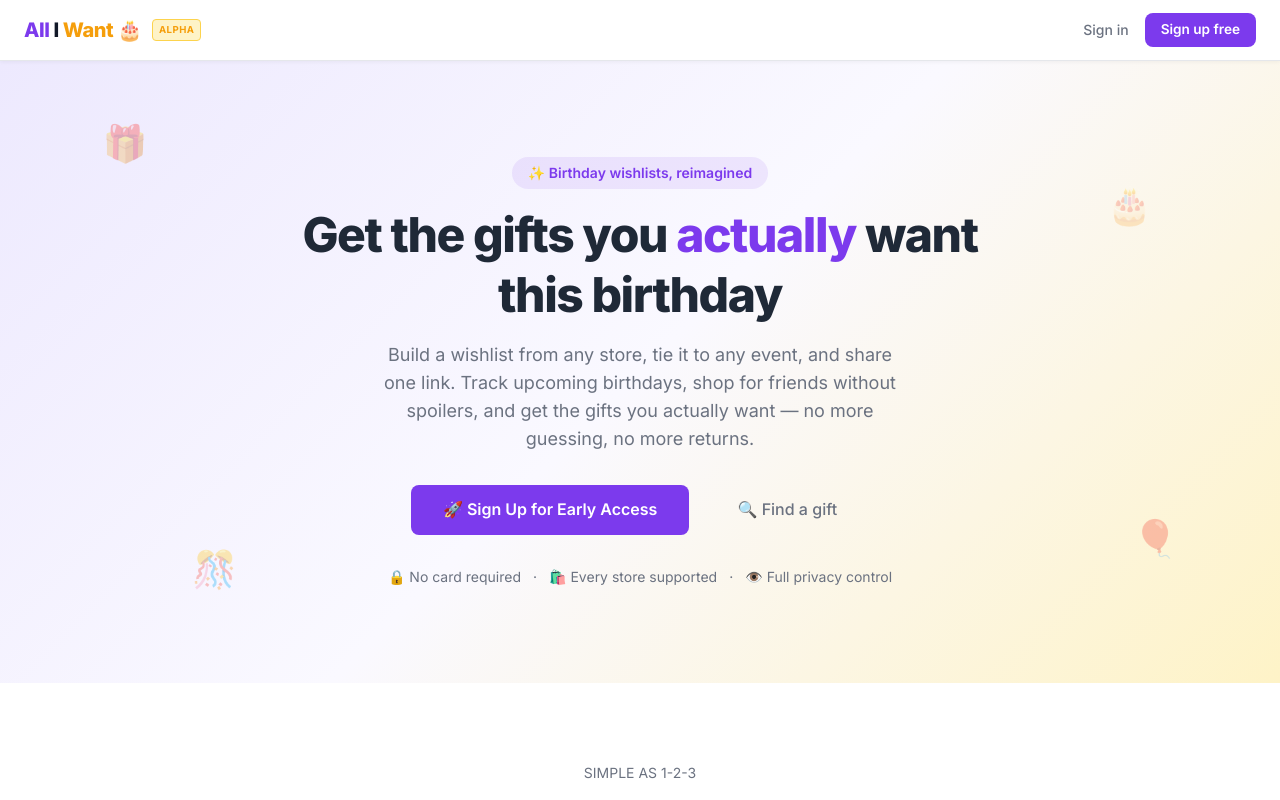
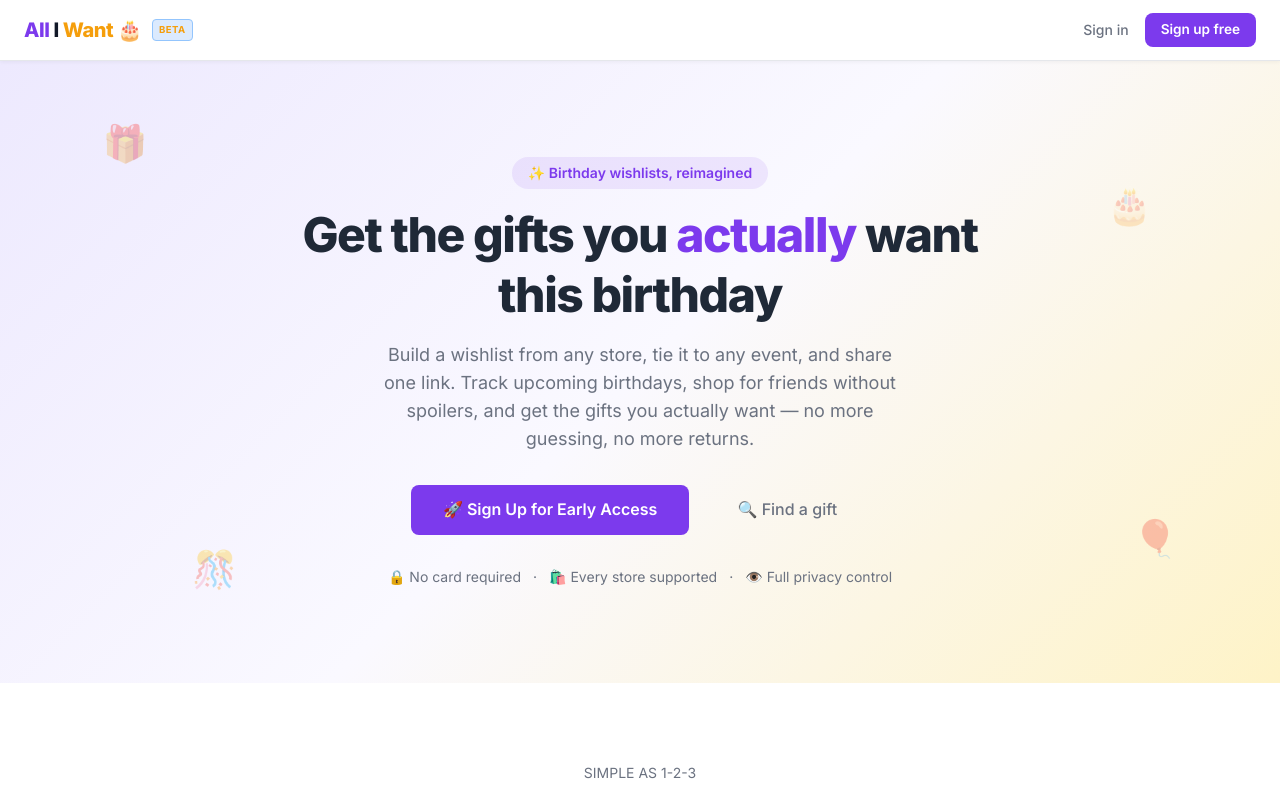
Before and after one commit to The1stAnthony/Wishlist, a React (Vite) app in the folder client/: page / in a window 1280 px wide. Shown: the top 800 px of the page. Built offline with nearby package versions, Linux system fonts and the light colour scheme.

Commit message:
Beta 0.1.1

```diff
--- a/client/src/components/Navbar.jsx
+++ b/client/src/components/Navbar.jsx
@@ -36,7 +36,7 @@ export default function Navbar() {
         {/* Brand */}
         <Link to="/" className="navbar-brand" onClick={closeMenu}>
           All<span style={{ color: '#111827' }}> I </span><span>Want</span> 🎂
-          <span className="alpha-badge">ALPHA</span>
+          <span className="alpha-badge">BETA</span>
         </Link>
 
         {/* Desktop nav links */}
@@ -103,7 +103,7 @@ export default function Navbar() {
         <div className="mobile-drawer-header">
           <Link to="/" className="navbar-brand" onClick={closeMenu}>
             All<span style={{ color: '#111827' }}> I </span><span>Want</span> 🎂
-            <span className="alpha-badge">ALPHA</span>
+            <span className="alpha-badge">BETA</span>
           </Link>
           <button className="mobile-close" onClick={closeMenu} aria-label="Close menu">✕</button>
         </div>
--- a/client/src/styles/components/navbar.css
+++ b/client/src/styles/components/navbar.css
@@ -18,12 +18,12 @@
 
 .alpha-badge {
   @apply inline-flex items-center px-1.5 py-0.5 rounded text-xs font-bold ml-1.5;
-  background-color: #FEF3C7;
-  color: #92400E;
+  background-color: #DBEAFE;
+  color: #1D4ED8;
   font-size: 0.6rem;
   letter-spacing: 0.05em;
   vertical-align: middle;
-  border: 1px solid #FCD34D;
+  border: 1px solid #93C5FD;
 }
 
 .navbar-nav {
```
Also changed, not shown: 1 other file (tests, documents, lock files or other folders).
